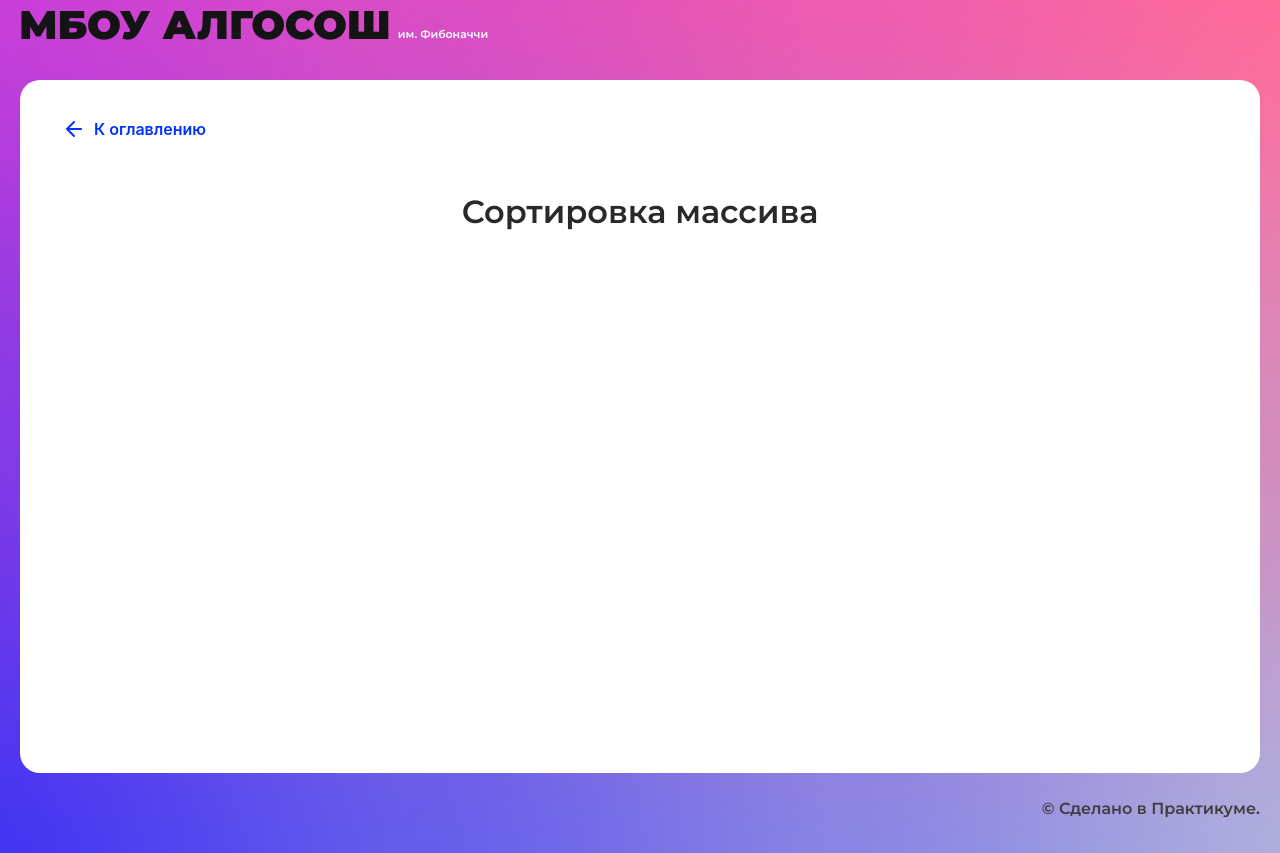
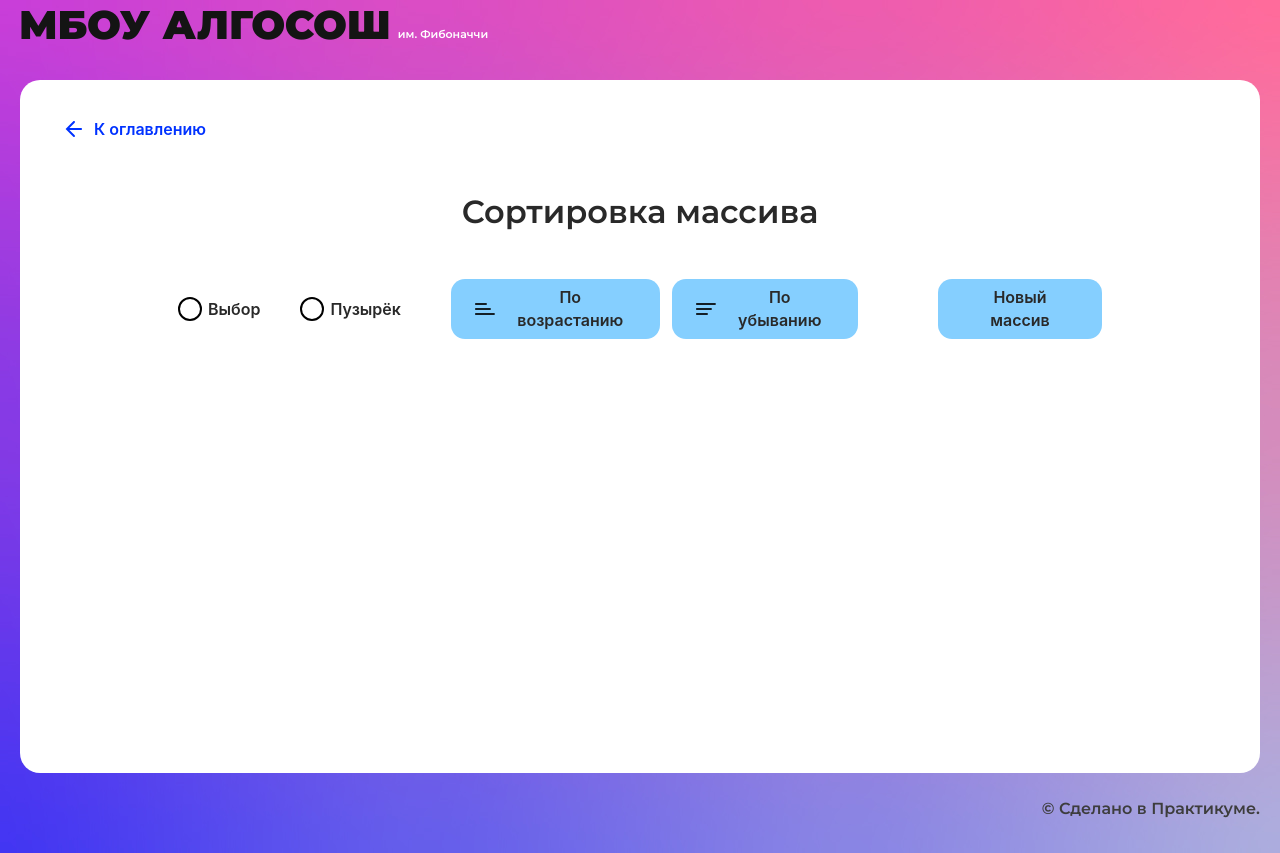
Before and after one commit to LexorV/algososh, a React (Create React App) app: page /sorting in a window 1280 px wide. Built offline with nearby package versions, Linux system fonts and the light colour scheme.

Commit message:
layout sorting

```diff
--- a/src/components/fibonacci-page/fibonacci-page.tsx
+++ b/src/components/fibonacci-page/fibonacci-page.tsx
@@ -1,4 +1,4 @@
-import React, { useState, ChangeEvent, SyntheticEvent, useEffect } from "react";
+import React, { useState, ChangeEvent, SyntheticEvent} from "react";
 import { SolutionLayout } from "../ui/solution-layout/solution-layout";
 import { Circle } from '../ui/circle/circle';
 import { Input } from "../ui/input/input";
--- /dev/null
+++ b/src/components/sorting-page/sorting-page.module.css
@@ -0,0 +1,23 @@
+.box_menu {
+max-width:924px;
+display: flex;
+justify-content:center;
+align-items:center;
+}
+.main {
+    display: flex;
+    flex-direction: column;
+    align-items: center;
+}
+.box_diogram {
+    height:340px;
+    max-width: 1000px;
+    list-style-type: none;
+    display: flex;
+    flex-direction:row;
+    gap: 10px;
+}
+.list_diogram {
+width:50px;
+
+}
--- a/src/components/sorting-page/sorting-page.tsx
+++ b/src/components/sorting-page/sorting-page.tsx
@@ -1,9 +1,28 @@
-import React from "react";
 import { SolutionLayout } from "../ui/solution-layout/solution-layout";
+import React, { useState, ChangeEvent, SyntheticEvent} from "react";
+import { Button } from "../ui/button/button";
+import { uid } from '../../helper/helper';
+import sortingStyle from './sorting-page.module.css'
+import {RadioInput} from '../ui/radio-input/radio-input';
+import { Direction } from "../../types/direction";
 
 export const SortingPage: React.FC = () => {
   return (
     <SolutionLayout title="Сортировка массива">
+      <div className={sortingStyle.main}>
+      <div className={sortingStyle.box_menu}>
+      <RadioInput extraClass={'mr-20'} label="Выбор" />
+      <RadioInput extraClass={'mr-25'} label="Пузырёк" />
+      <Button sorting={Direction.Ascending} extraClass={'mr-6'} text="По возрастанию" />
+      <Button sorting={Direction.Descending} extraClass={'mr-40'} text="По убыванию" />
+      <Button text="Новый массив" />
+      </div>
+      <ul className={sortingStyle.box_diogram}>
+
+      </ul>
+
+      </div>
+
 
     </SolutionLayout>
   );
```
